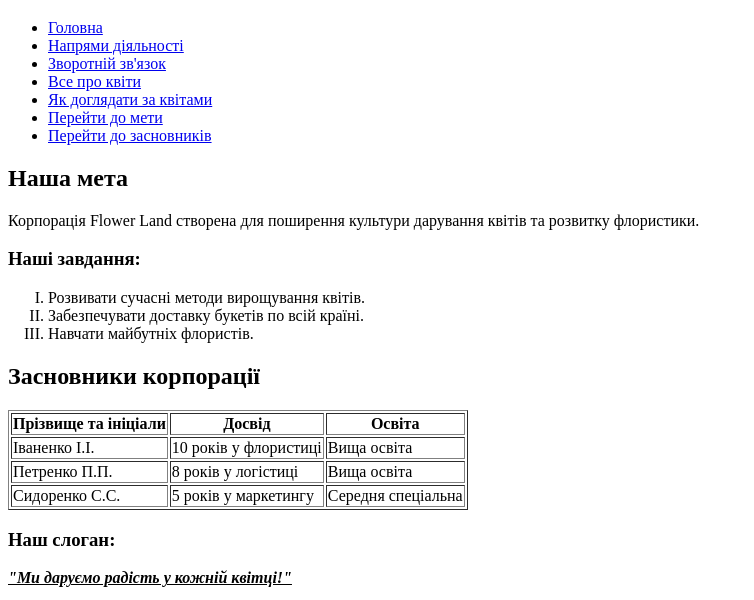
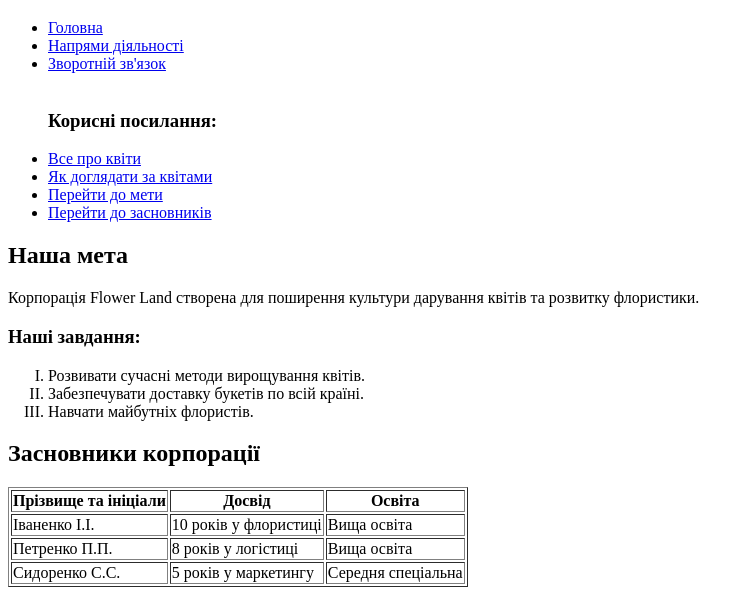
Before and after one commit to masha2100/https---github.com-masha2100-html_lab_1, a plain HTML site: page index.html in a window 1280 px wide. Shown: the part 173-773 px from the top of the page, without its empty margins (0-754 px from the left). Drawn offline with Linux system fonts and the light colour scheme.

Commit message:
change url

```diff
--- a/index.html
+++ b/index.html
@@ -15,14 +15,14 @@
         <ul>
             <li><a href="index.html">Головна</a></li>
             <li><a href="works.html">Напрями діяльності</a></li>
-            <li><a href="callback.html">Зворотній зв'язок</a></li>
+            <li><a href="callback.html">Зворотній зв'язок</a></li><br>
+            <h3>Корисні посилання:</h3>
             <li><a href="https://flowers.ua/ua/articles/vse-pro-kvity?srsltid=AfmBOor4XdDPNoVRqDTBz7WFcfqA7XXa3WSSi__yP6AXUdduPG-mev-e" target="_blank">Все про квіти</a></li>
             <li><a href="https://kiwiflowershop.com.ua/blog/uhod-za-cvetami/kak-pravilno-uhazhivat-za-buketom" target="_blank">Як доглядати за квітами</a></li>
             <li><a href="#goal">Перейти до мети</a></li>
             <li><a href="#founders">Перейти до засновників</a></li>
         </ul>
     </nav>
-
     <main>
         <section>
             <h2>Наша мета</h2>
```
